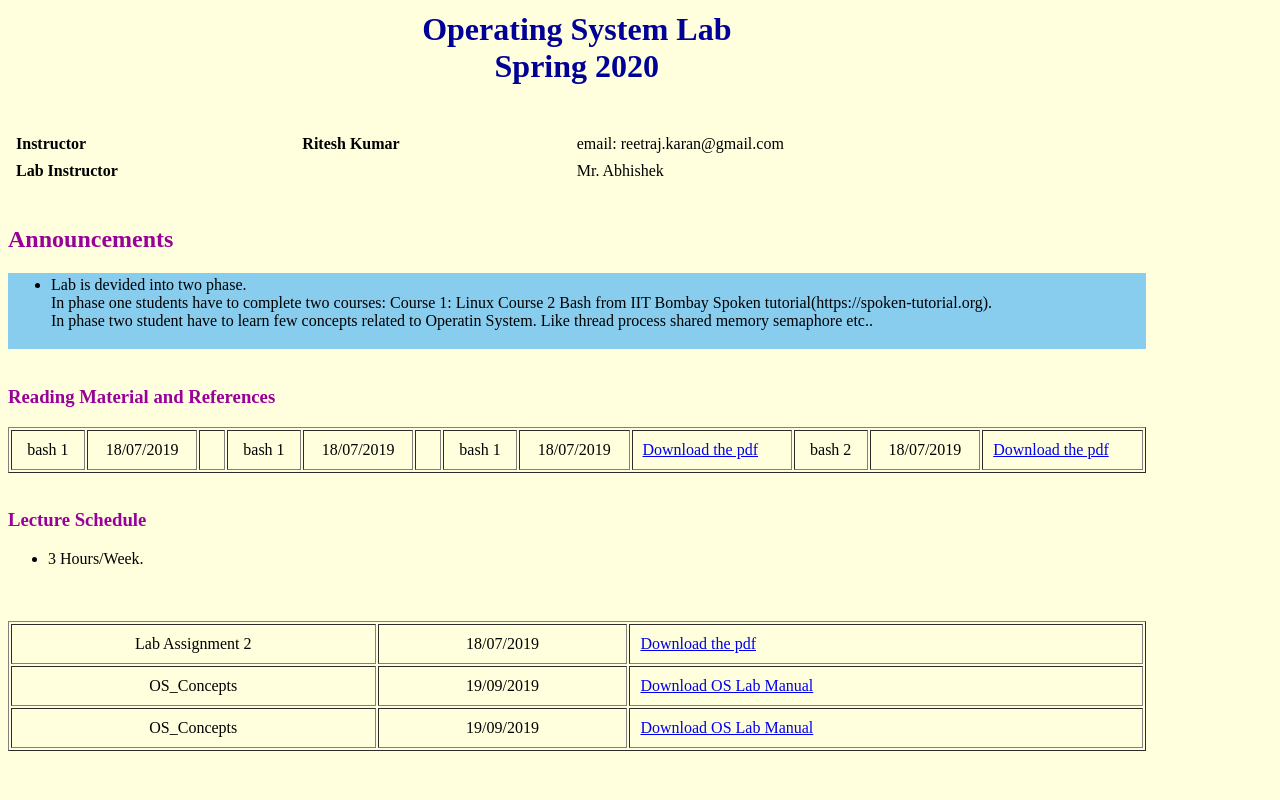
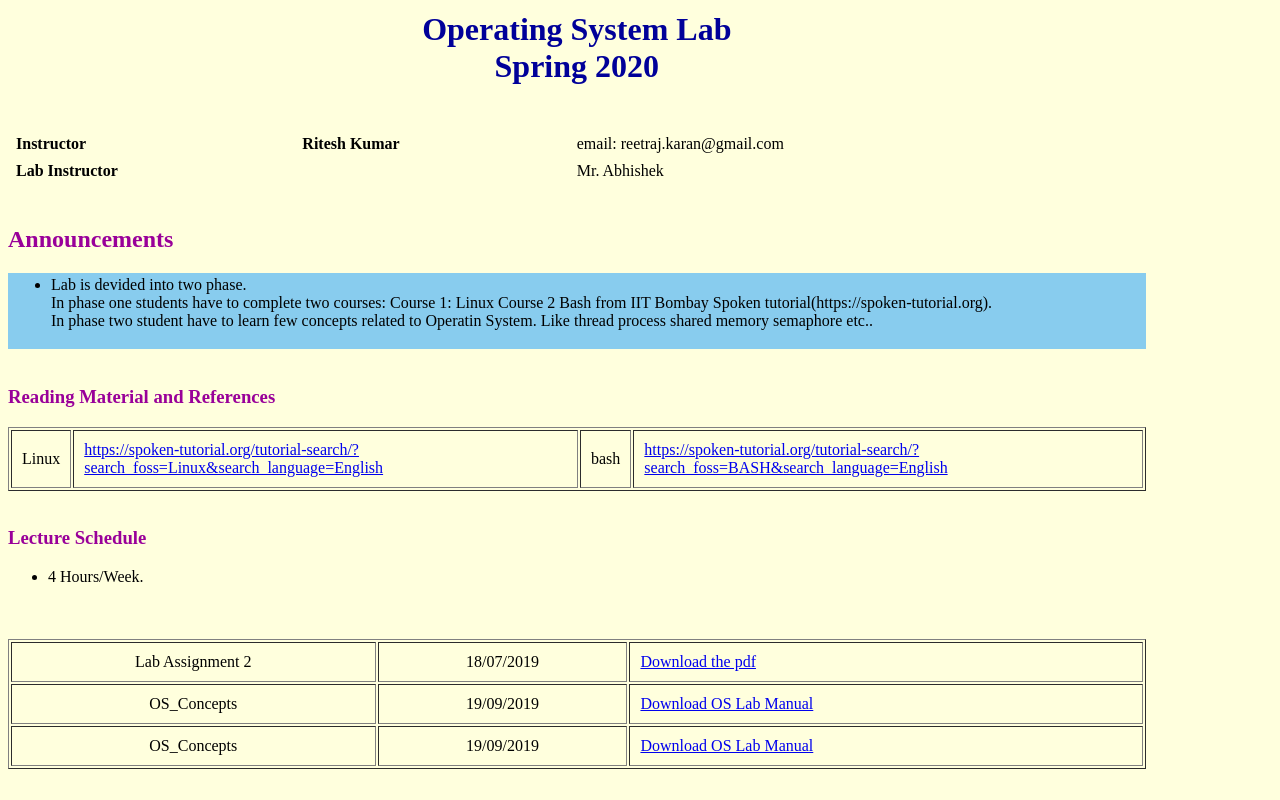
Before and after one commit to reetraj/reetraj.github.io, a plain HTML site: page OS/index.html in a window 1280 px wide. Drawn offline with Linux system fonts and the light colour scheme.

Commit message:
Update index.html

```diff
--- a/OS/index.html
+++ b/OS/index.html
@@ -46,20 +46,23 @@
 
 <h3><font color=990099> Reading Material and References </font></h3>
 <table border=1 width=90% cellpadding="10">
-<tr><td align="center"> bash 1</td><td align="center">18/07/2019</td><td align=> <a href="https://spoken-tutorial.org/tutorial-search/?search_foss=Linux&search_language=English"</a></td>
- <td align="center"> bash 1</td><td align="center">18/07/2019</td><td align=> <a href="https://spoken-tutorial.org/tutorial-search/?search_foss=BASH&search_language=English"</a></td>
-
+<tr>
+<td align="center">Linux</td><td align=> <a href="https://spoken-tutorial.org/tutorial-search/?search_foss=Linux&search_language=English">https://spoken-tutorial.org/tutorial-search/?search_foss=Linux&search_language=English</a></td>
+<td align="center"> bash</td><td align=> <a href="https://spoken-tutorial.org/tutorial-search/?search_foss=BASH&search_language=English">https://spoken-tutorial.org/tutorial-search/?search_foss=BASH&search_language=English</a></td>
+ </tr>
+<!--<tr>
   <td align="center"> bash 1</td><td align="center">18/07/2019</td><td align=> <a href="Bash_Assignment1.pdf" download="Bash_Assignment1.pdf">Download the pdf</a></td>
  <td align="center"> bash 2</td><td align="center">18/07/2019</td><td align=> <a href="Bash_Code.pdf" download="Bash_Code.pdf">Download the pdf</a></td>
 
  </tr>
+-->
  </table>
 
 <br>
 
 <a name="schedule">
 <h3><font color=990099>Lecture Schedule</font></h3>
-<ul><li>3 Hours/Week.
+<ul><li>4 Hours/Week.
 </ul></a>
   <br>
   <h3><font color=990099></font></h3>
```
